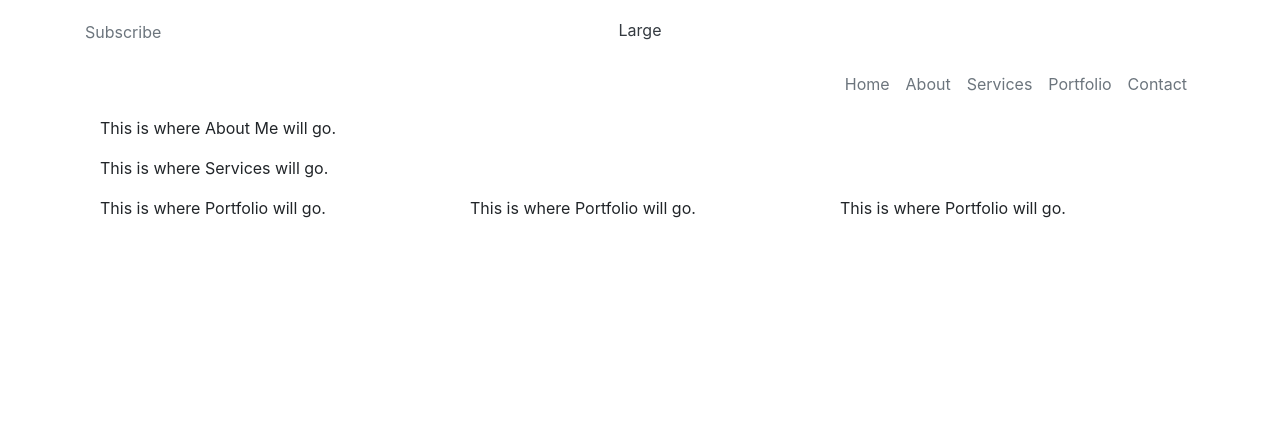
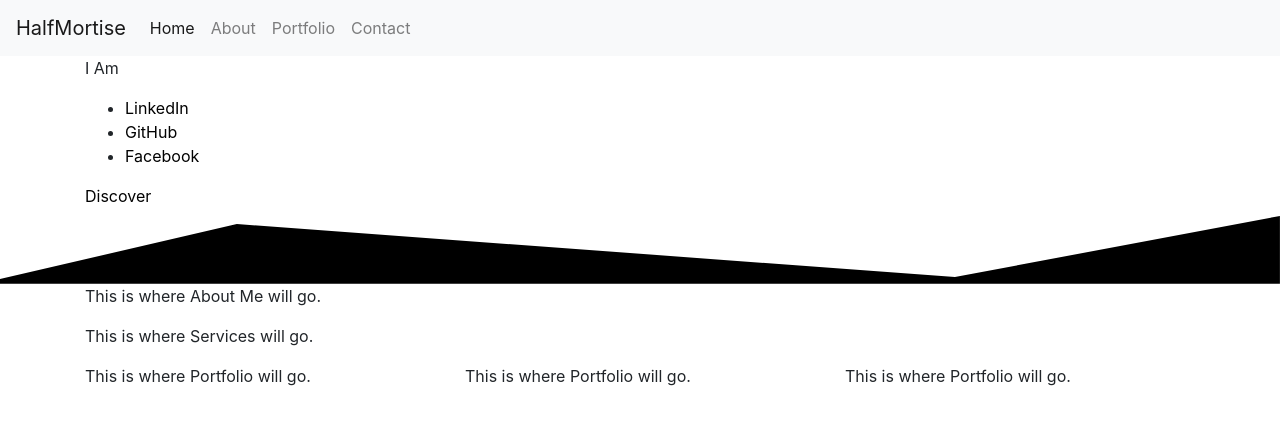
Before and after one commit to HalfMortise/my-pwp, a PHP site: page / in a window 1280 px wide. Shown: the top 425 px of the page. Run offline with PHP 8.4, Linux system fonts and the light colour scheme.

Commit message:
Updated navbar

```diff
--- a/public_html/index.php
+++ b/public_html/index.php
@@ -10,30 +10,68 @@
    </head>
    <body>
 
-      <div class="container">
-         <header class="blog-header py-3">
-            <div class="row flex-nowrap justify-content-between align-items-center">
-               <div class="col-4 pt-1">
-                  <a class="text-muted" href="#">Subscribe</a>
-               </div>
-               <div class="col-4 text-center">
-                  <a class="blog-header-logo text-dark" href="#">Large</a>
-               </div>
-               <div class="col-4 d-flex justify-content-end align-items-center">
-               </div>
-            </div>
-         </header>
 
-         <div class="nav-scroller py-1 mb-2">
-            <nav class="nav d-flex justify-content-end align-items-center">
-               <a class="p-2 text-muted" href="#">Home</a>
-               <a class="p-2 text-muted" href="#">About</a>
-               <a class="p-2 text-muted" href="#">Services</a>
-               <a class="p-2 text-muted" href="#">Portfolio</a>
-               <a class="p-2 text-muted" href="#">Contact</a>
-            </nav>
-         </div>
+	<!--NAVBAR-->
+		<nav class="navbar navbar-expand-lg navbar-light bg-light">
+			<a class="navbar-brand" href="#">HalfMortise</a>
+			<button class="navbar-toggler" type="button" data-toggle="collapse" data-target="#navbarTogglerDemo02" aria-controls="navbarTogglerDemo02" aria-expanded="false" aria-label="Toggle navigation">
+				<span class="navbar-toggler-icon"></span>
+			</button>
 
+			<div class="collapse navbar-collapse" id="navbarTogglerDemo02">
+				<ul class="navbar-nav mr-auto mt-2 mt-lg-0">
+					<li class="nav-item active">
+						<a class="nav-link" href="#">Home</a>
+					</li>
+					<li class="nav-item">
+						<a class="nav-link" href="#">About</a>
+					</li>
+					<li class="nav-item">
+						<a class="nav-link" href="#">Portfolio</a>
+					</li>
+					<li class="nav-item">
+						<a class="nav-link" href="#">Contact</a>
+					</li>
+				</ul>
+			</div>
+		</nav>
+	<!--/NAVBAR-->
+
+
+
+			<!-- CONTENT -->
+			<div class="sting_tm_content">
+
+				<!-- HERO -->
+				<div class="sting_tm_section" id="home">
+					<div class="sting_tm_hero_header_particle jarallax" data-speed="0">
+						<div class="overlay"></div>
+						<div id="particles-js"></div>
+						<div class="container hero">
+							<div class="sting_tm_hero_title">
+								<p class="first"><span class="another">I Am</span> <span class="sting_tm_animation_text_word"></span></p>
+								<div class="social_icons">
+									<ul>
+										<li><a href="#">LinkedIn</a></li>
+										<li><a href="#">GitHub</a></li>
+										<li><a href="#">Facebook</a></li>
+									</ul>
+								</div>
+							</div>
+							<div class="sting_tm_discover_wrap anchor">
+						<span>
+							<a href="#about">Discover</a>
+						</span>
+							</div>
+						</div>
+						<div class="svg shape">
+							<svg x="0px" y="0px" viewBox="0 186.5 1920 113.5">
+								<polygon points="-30,300 355.167,210.5 1432.5,290 1920,198.5 1920,300"></polygon>
+							</svg>
+						</div>
+					</div>
+				</div>
+				<!-- /HERO -->
 
 
 
--- a/public_html/style.css
+++ b/public_html/style.css
@@ -5,6 +5,10 @@
 }
 
 .brightness img:hover {
+	-webkit-transition-duration: 700ms;
+	-moz-transition-duration: 700ms;
+	-o-transition-duration: 700ms;
+	transition-duration: 700ms;
 	opacity: .8;
 }
 
@@ -20,3 +24,22 @@
 a:hover {
 	text-decoration: none; color: #18657a;
 }
+
+.sliding-middle-out {
+	display: inline-block;
+	position:relative;
+	padding-bottom: 3px;
+}
+
+.sliding-middle-out:after {
+	display: block;
+	margin: auto;
+	height: 3px;
+	background: transparent;
+	transition: width .5s ease, background-color .5s ease;
+}
+
+.sliding-middle-out:after {
+	width: 100%;
+	background: cadetblue;
+}
```
